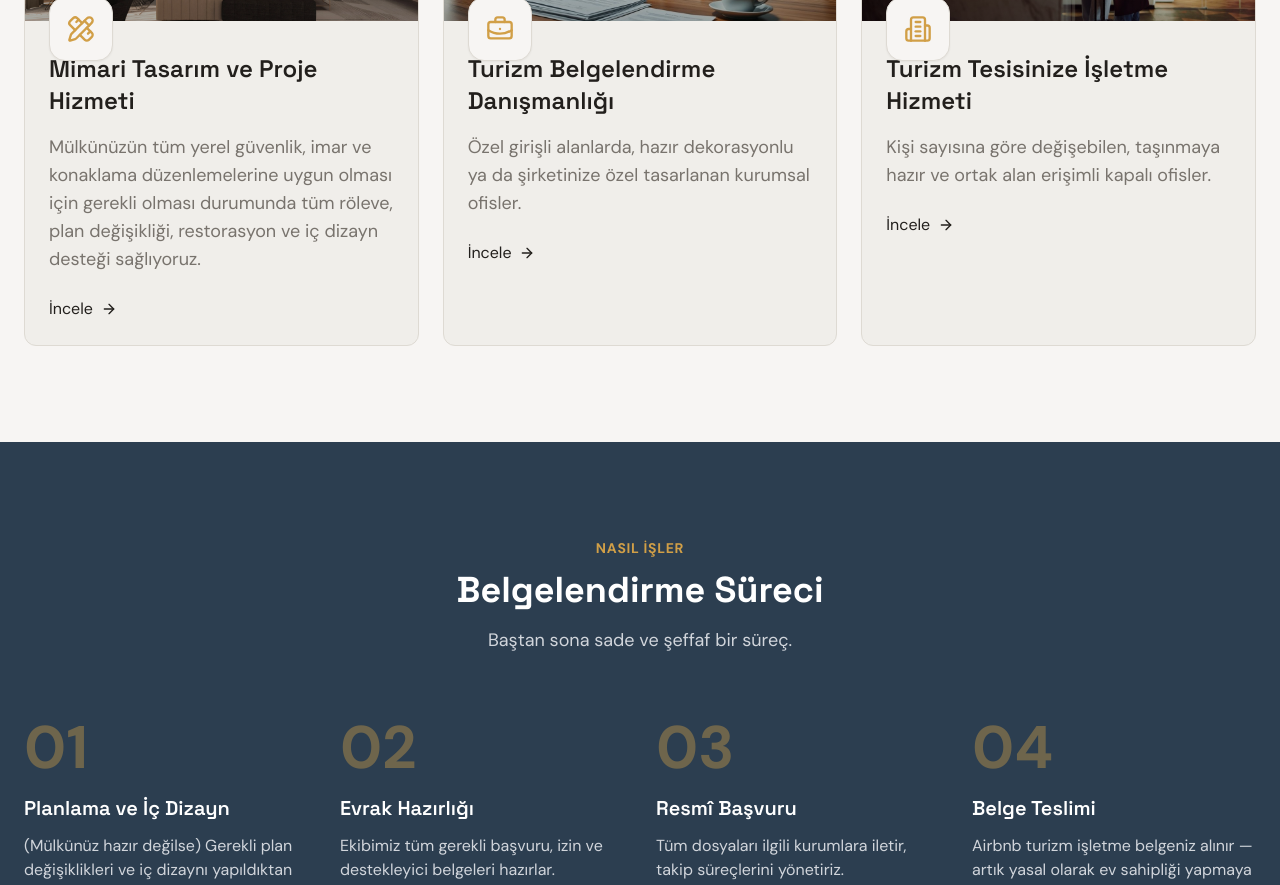
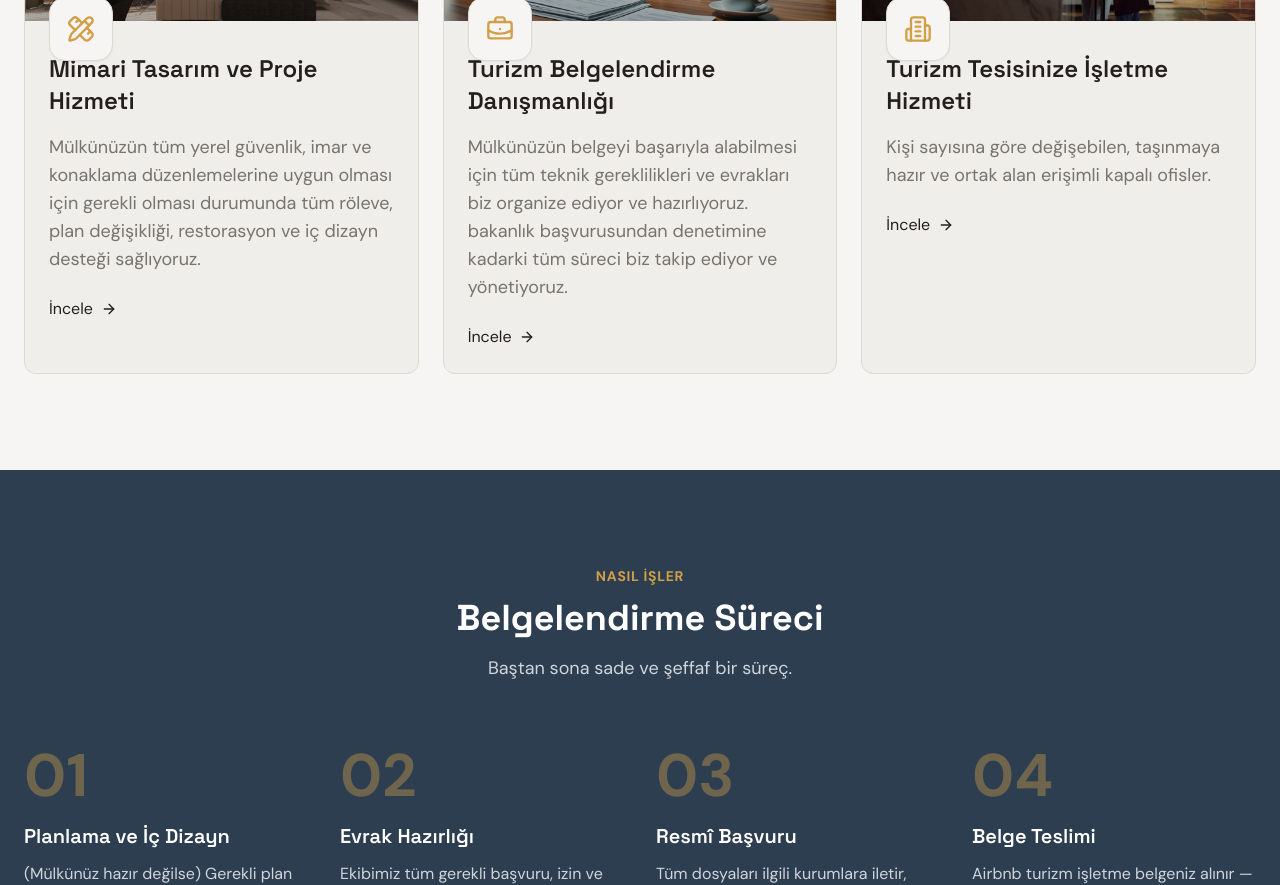
Before and after one commit to msgmimarlik/website, a React (Vite) app: page / in a window 1280 px wide. Shown: the part 1260-2145 px from the top of the page. Built offline with nearby package versions, Linux system fonts and the light colour scheme; no server answers; the HTML template or start-up script is replaced by a standard one.

Commit message:
content: update tourism certification service description

```diff
--- a/src/pages/TourismHousing.tsx
+++ b/src/pages/TourismHousing.tsx
@@ -36,7 +36,7 @@ const TourismHousing = () => {
     },
     {
       title: 'Turizm Belgelendirme Danışmanlığı',
-      description: 'Özel girişli alanlarda, hazır dekorasyonlu ya da şirketinize özel tasarlanan kurumsal ofisler.',
+      description: 'Mülkünüzün belgeyi başarıyla alabilmesi için tüm teknik gereklilikleri ve evrakları biz organize ediyor ve hazırlıyoruz. bakanlık başvurusundan denetimine kadarki tüm süreci biz takip ediyor ve yönetiyoruz.',
       image: belgeImage,
       icon: BriefcaseBusiness,
       href: '#process',
```
